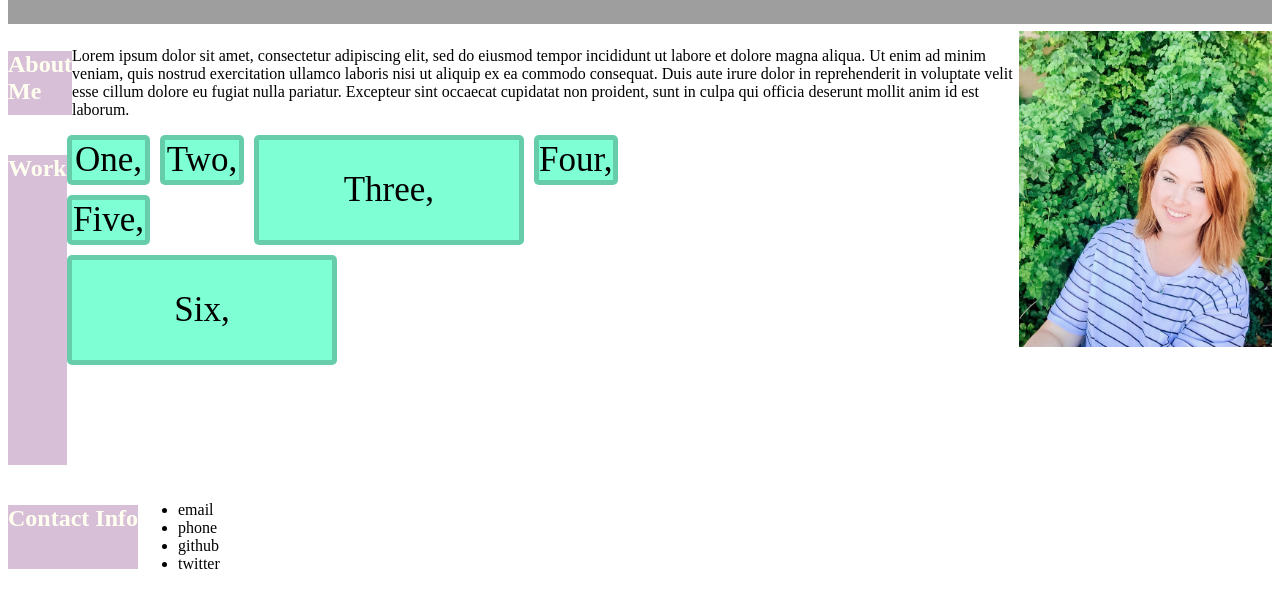
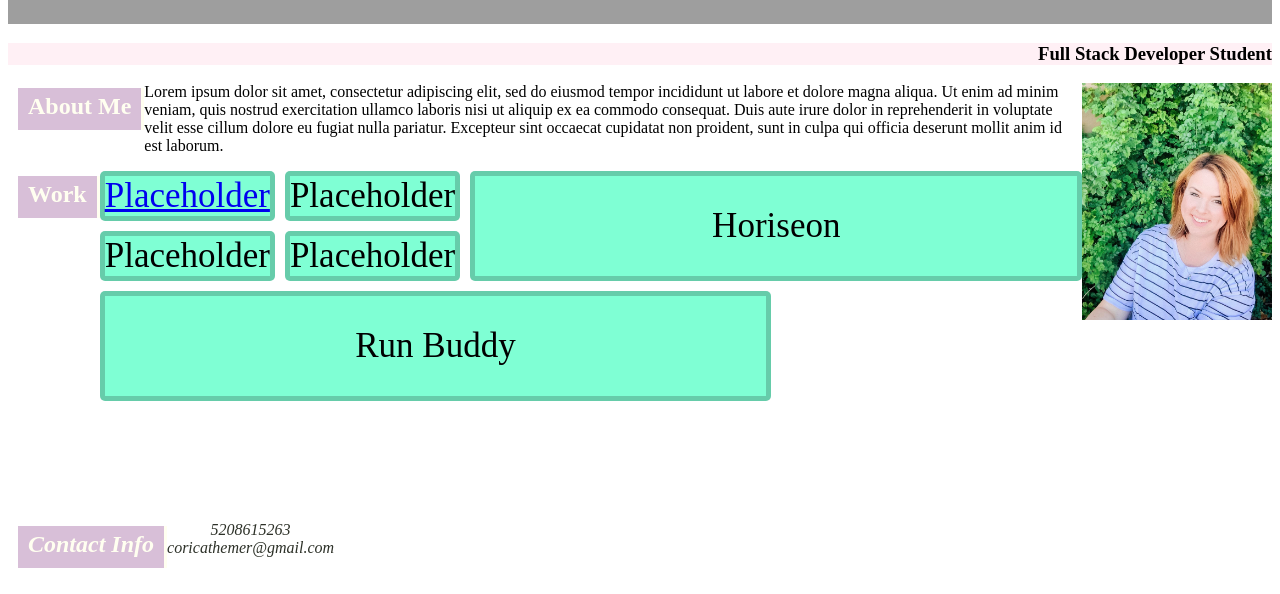
Before and after one commit to coricathemer/professional-portfolio, a plain HTML site: page index.html in a window 1280 px wide. Shown: the part 374-968 px from the top of the page. Drawn offline with Linux system fonts and the light colour scheme; grey boxes are pictures that could not be loaded.

Commit message:
fixed grid, updated h2's, and html

```diff
--- a/assets/css/style.css
+++ b/assets/css/style.css
@@ -64,7 +64,7 @@ li a:hover {
 }
 
 .about-section img {
-    width: 20%;
+    width: 15%;
     float: right;
     /* background-size: cover; */
 }
@@ -72,9 +72,19 @@ li a:hover {
 .about-section p {
     display: flex;
     /* padding: 0px; */
-    /* float: left; */
+    /* float
+    +93: left; */
     /* width: 100%; */
-    justify-content: center;
+    /* justify-content: center; */
+}
+
+.about-me-title{
+    float:left
+}
+
+.contact-info{
+    float: left;
+    padding: 0;
 }
 /* end about me section */
 
@@ -83,15 +93,36 @@ li a:hover {
 }
 
 h2{
+    border-right: 3px solid;
+    margin: 5px 0px 10px 10px;
+    padding: 5px 10px 10px 10px;
+    /* left: 0; */
+    /* flex: 1 20%; */
+    display: flex;
+    justify-content: flex-end;
+    flex-wrap: wrap;
     background-color: thistle;
-    text-align: left;
-    display: flex;
-    justify-content: left;
-    flex-wrap: wrap;
+    color: ivory;
+    /* text-align: left; */
+    /* display: flex; */
+    /* justify-content: left; */
+    /* flex-wrap: wrap; */
+}
+
+h2 {
+    /* display: flex; */
+    /* color: ivory; */
+    /* justify-content: flex-start; */
+}
+
+
+.hero-title{
+    text-align: right;
+    background-color: lavenderblush;
 }
 
 /* grid section begin */
-.grid-container {
+.work-grid {
     display: grid;
     grid-template-columns: repeat(6, 1fr);
     grid-template-rows: repeat(6, 1fr);
@@ -111,12 +142,8 @@ h2{
 }
 
 .grid-item:nth-child(3n) {
-    grid-column: span 3;
+    grid-column: span 4;
     grid-row: span 2;
-  }
-
-  .box-1 {
-    align-self: center;
   }
 /* grid section end */
 
@@ -131,8 +158,9 @@ h2{
     justify-content: flex-start;
 }
 
-h2 {
+.contact-grid a {
+    color:rgb(45, 49, 40);
     display: flex;
-    color: ivory;
-    justify-content: flex-start;
+    justify-content: center;
+    text-decoration: none;
 }
--- a/index.html
+++ b/index.html
@@ -28,45 +28,59 @@
 
         <!--hero image-->
         <section class="hero">
-            <!-- <img src="./assets/images/DSC02377.JPG"/> -->
+            <div class="hero-title">
+                <h3>Full Stack Developer Student</h3>
+            </div>
         </section>
 
         <!--about me-->
-        <article id="#about-me" class="about-section">
+        <section id="#about-me" class="about-section">
             <img src="./assets/images/headshot.jpg">
-            <div class="About-Me text-left">
+            <div class="about-me-title">
                 <h2>About Me</h2>
+            </div>
+            <div class="aboutme-body">
                 <p>
                     Lorem ipsum dolor sit amet, consectetur adipiscing elit, sed do eiusmod tempor incididunt ut labore et dolore magna aliqua. Ut enim ad minim veniam, quis nostrud exercitation ullamco laboris nisi ut aliquip ex ea commodo consequat. Duis aute irure dolor in reprehenderit in voluptate velit esse cillum dolore eu fugiat nulla pariatur. Excepteur sint occaecat cupidatat non proident, sunt in culpa qui officia deserunt mollit anim id est laborum.
                 </p>
             </div>
-        </article>
+        </section>
 
         <!--work-->
         <section id="work-projects" class="work">
-            <h2>Work</h2>
+            <div class="work-title">
+                <h2>Work</h2>
+            </div>
         <div class="container">
-            <div class="grid-container">
-                <div class="grid-item box-1"> One, </div>
-                <div class="grid-item box-2"> Two, </div>
-                <div class="grid-item box-3"> Three, </div>
-                <div class="grid-item box-4"> Four, </div>
-                <div class="grid-item box-5"> Five, </div>
-                <div class="grid-item box-6"> Six, </div>
+            <div class="work-grid">
+                <div class="grid-item box-1">
+                    <a href="google.com">Placeholder</a>
+                </div>
+                <div class="grid-item box-2"> Placeholder </div>
+                <div class="grid-item box-3"> Horiseon </div>
+                <div class="grid-item box-4"> Placeholder </div>
+                <div class="grid-item box-5"> Placeholder </div>
+                <div class="grid-item box-6"> Run Buddy </div>
             </div>
         </div>
         </section>
 
         <!--contact me-->
-        <section id="contact-me" class="contact">
+        <address id="contact-me" class="contact">
+            <div class="contact-info">
             <h2>Contact Info</h2>
-            <ul>
-                <li>email</li>
-                <li>phone</li>
-                <li>github</li>
-                <li>twitter</li>
-            </ul>
-        </section>
+            </div>
+            <div class="contact-grid">
+                <a href="tel">5208615263</a>
+                <a href="email">coricathemer@gmail.com</a>
+            </div>
+            <!-- <ul>
+                <li class="contactlinks">email</li>
+                <li class="contactlinks">phone</li>
+                <li class="contactlinks">github</li>
+                <li class="contactlinks">twitter</li>
+            </ul> -->
+        </address>
     <div>
     </body>
 </html>
```
